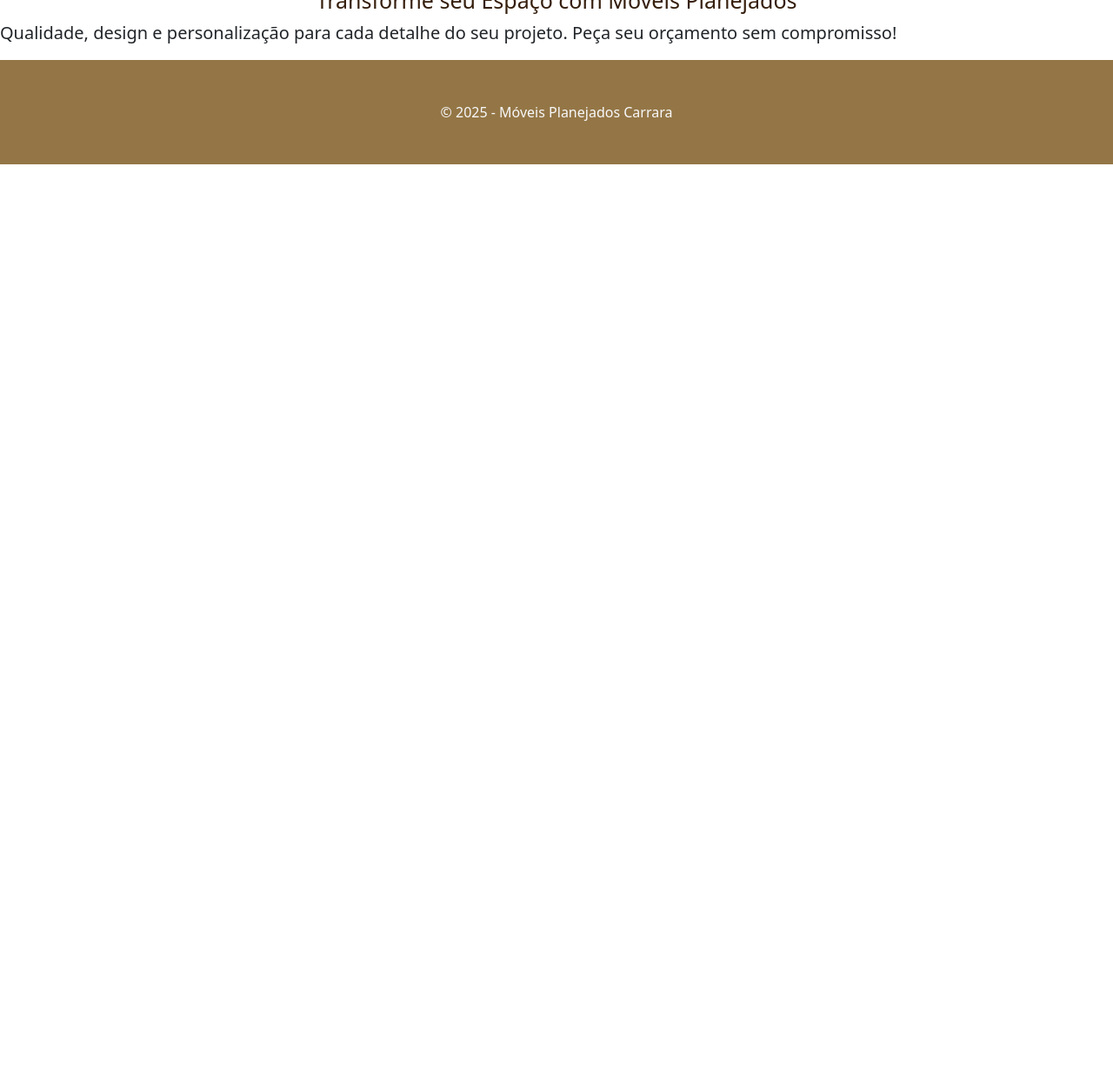
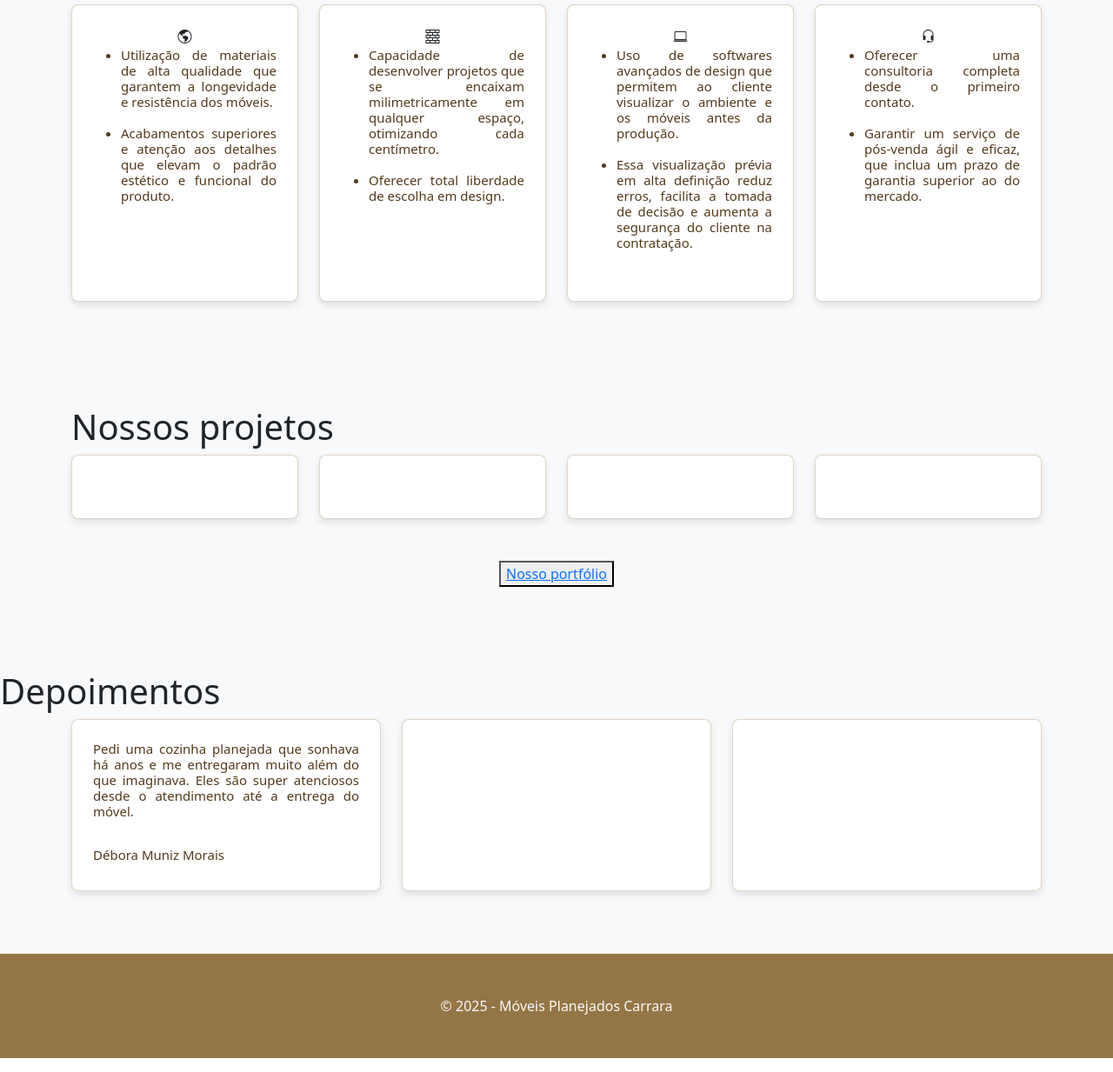
Before and after one commit to programadora202/SiteMoveisCarrara, a plain HTML site: page index.html in a window 1280 px wide. Shown: the part 789-2022 px from the top of the page at 87% size. Before the commit the page ends 994 px from the top, so only its background shows below. Drawn offline with nearby package versions, Linux system fonts and the light colour scheme.

Commit message:
Update index.html

```diff
--- a/index.html
+++ b/index.html
@@ -87,16 +87,128 @@
           <span class="visually-hidden">Next</span>
       </button>
     </div>
-    <section class="tela_home">
-        <div class="depoimentos">
-            <h2>Transforme seu Espaço com Móveis Planejados</h2>
-            <p class="lead">Qualidade, design e personalização para cada detalhe do seu projeto. Peça seu orçamento sem compromisso!</p>
+
+    <section class="bg-light py-5">
+      <h1>Nossos diferenciais</h1>
+        <div class="container">
+            <div class="row text-center">
+
+                <div class="col-lg-3 mb-4 d-flex">
+                    <div class="icons-home content-box p-4 h-100">
+                      <i class="icons-home bi bi-globe-americas"></i>
+
+                        <h3>
+                            <ul>
+                              <li>Utilização de materiais de alta qualidade que garantem a longevidade e resistência dos móveis.</li><br>
+                              <li>Acabamentos superiores e atenção aos detalhes que elevam o padrão estético e funcional do produto.</li><br>
+                            </ul>
+                        </h3>
+                    </div>
+                </div>
+
+                <div class="col-lg-3 mb-4 d-flex">
+                    <div class="icons-home content-box p-4 h-100">
+                      <i class="icons-home bi bi-bricks"></i>
+                        <h3>
+                          <ul>
+                              <li>Capacidade de desenvolver projetos que se encaixam milimetricamente em qualquer espaço, otimizando cada centímetro.</li><br>
+                              <li>Oferecer total liberdade de escolha em design.</li><br>
+                          </ul>
+                        </h3>
+                    </div>
+                </div>
+
+                <div class="col-lg-3 mb-4 d-flex">
+                    <div class="icons-home content-box p-4 h-100 text-box-left">
+                      <i class="icons-home bi-laptop"></i>
+                        <h3>
+                            <ul>
+                              <li>Uso de softwares avançados de design que permitem ao cliente visualizar o ambiente e os móveis antes da produção.</li><br>
+                              <li>Essa visualização prévia em alta definição reduz erros, facilita a tomada de decisão e aumenta a segurança do cliente na contratação.</li><br>
+                            </ul>
+                        </h3>
+                    </div>
+                </div>
+
+                <div class="col-lg-3 mb-4 d-flex">
+                    <div class="icons-home content-box p-4 h-100 text-box-left">
+                      <i class="icons-home bi-headset"></i>
+                        <h3>
+                            <ul>
+                                <li>Oferecer uma consultoria completa desde o primeiro contato.</li><br>
+                                <li>Garantir um serviço de pós-venda ágil e eficaz, que inclua um prazo de garantia superior ao do mercado.</li><br>
+                            </ul>
+                        </h3>
+                    </div>
+                </div>
+            </div>
         </div>
     </section>
-    <section class="tela_home">
-        <div class="diferenciais">
-            <h2>Transforme seu Espaço com Móveis Planejados</h2>
-            <p class="lead">Qualidade, design e personalização para cada detalhe do seu projeto. Peça seu orçamento sem compromisso!</p>
+
+    <section class="bg-light py-5">
+
+        <div class="container">
+          <h1>Nossos projetos</h1>
+            <div class="row text-center">
+
+                <div class="col-lg-3 mb-4 d-flex">
+                    <div class="icons-home content-box p-4 h-100">
+                        <img src="" alt="">
+                    </div>
+                </div>
+
+                <div class="col-lg-3 mb-4 d-flex">
+                    <div class="content-box p-4 h-100">
+                        <img src="" alt="">
+                    </div>
+                </div>
+
+                <div class="col-lg-3 mb-4 d-flex">
+                    <div class="content-box p-4 h-100 text-box-left">
+                        <img src="" alt="">
+                    </div>
+                </div>
+
+                <div class="col-lg-3 mb-4 d-flex">
+                    <div class="content-box p-4 h-100">
+                        <img src="" alt="">
+                    </div>
+                </div>
+            </div>
+            <div class="row mt-4">
+              <div class="col-12 text-center">
+                  <button class="portfolio_button">
+                      <a href="portfolioHome.html" class="portfolio-home">Nosso portfólio</a>
+                  </button>
+              </div>
+            </div>
+    </section>
+
+    <section class="bg-light py-5">
+      <h1>Depoimentos</h1>
+        <div class="container">
+            <div class="row text-center">
+
+                <div class="col-lg-4 mb-4 d-flex">
+                    <div class="icons-home content-box p-4 h-100">
+                        <h3>Pedi uma cozinha planejada que sonhava há anos e me entregaram muito além do que imaginava. Eles são super atenciosos desde o atendimento até a entrega do móvel.</h3><br>
+                        <h3>Débora Muniz Morais</h3>
+                    </div>
+                </div>
+
+                <div class="col-lg-4 mb-4 d-flex">
+                    <div class="content-box p-4 h-100">
+
+                    </div>
+                </div>
+
+                <div class="col-lg-4 mb-4 d-flex">
+                    <div class="content-box p-4 h-100 text-box-left">
+
+                    </div>
+                </div>
+
+            </div>
         </div>
     </section>
 
@@ -112,5 +224,4 @@
 
   <script src="https://cdn.jsdelivr.net/npm/bootstrap@5.3.8/dist/js/bootstrap.bundle.min.js" integrity="sha384-FKyoEForCGlyvwx9Hj09JcYn3nv7wiPVlz7YYwJrWVcXK/BmnVDxM+D2scQbITxI" crossorigin="anonymous"></script>
 </body>
-
 </html>
```
